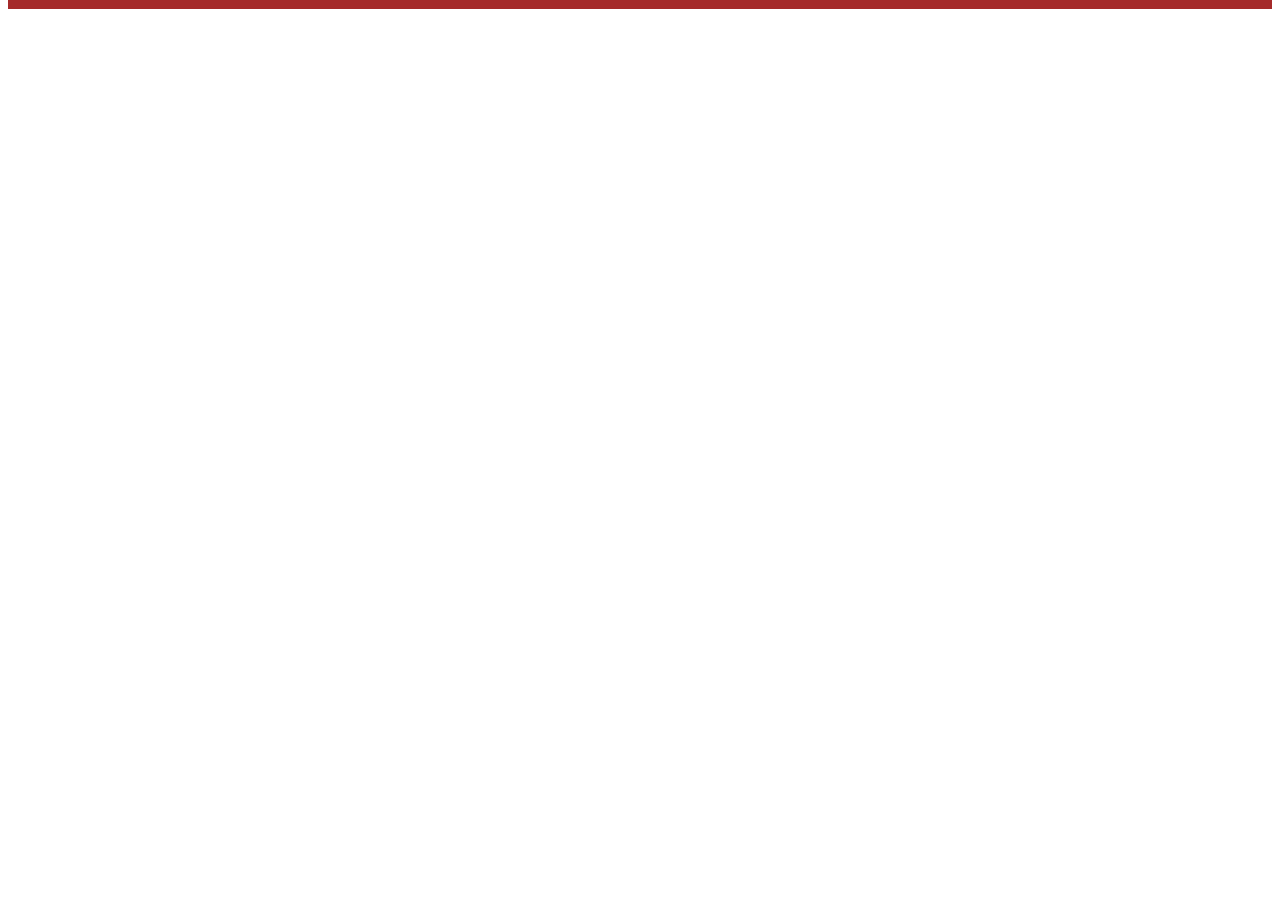
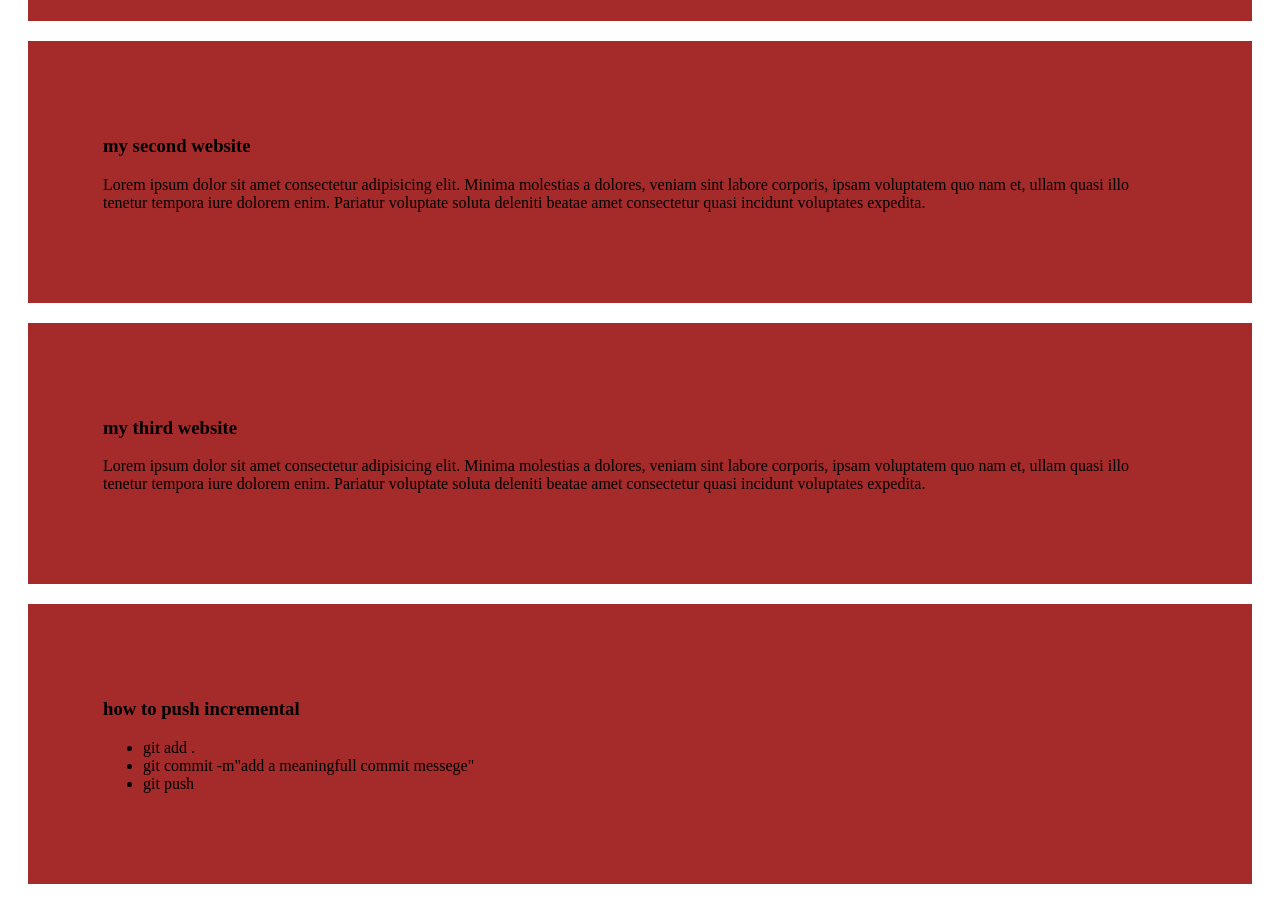
Before and after one commit to 007Siam/my-simple-website, a plain HTML site: page index.html in a window 1280 px wide. Shown: the part 260-1164 px from the top of the page. Before the commit the page ends 800 px from the top, so only its background shows below. Drawn offline with Linux system fonts and the light colour scheme.

Commit message:
incremental list added

```diff
--- a/index.html
+++ b/index.html
@@ -11,5 +11,21 @@
         <h3>my first website</h3>
         <p>Lorem ipsum dolor sit amet consectetur adipisicing elit. Minima molestias a dolores, veniam sint labore corporis, ipsam voluptatem quo nam et, ullam quasi illo tenetur tempora iure dolorem enim. Pariatur voluptate soluta deleniti beatae amet consectetur quasi incidunt voluptates expedita.</p>
     </div>
+    <div>
+        <h3>my second website</h3>
+        <p>Lorem ipsum dolor sit amet consectetur adipisicing elit. Minima molestias a dolores, veniam sint labore corporis, ipsam voluptatem quo nam et, ullam quasi illo tenetur tempora iure dolorem enim. Pariatur voluptate soluta deleniti beatae amet consectetur quasi incidunt voluptates expedita.</p>
+    </div>
+    <div>
+        <h3>my third website</h3>
+        <p>Lorem ipsum dolor sit amet consectetur adipisicing elit. Minima molestias a dolores, veniam sint labore corporis, ipsam voluptatem quo nam et, ullam quasi illo tenetur tempora iure dolorem enim. Pariatur voluptate soluta deleniti beatae amet consectetur quasi incidunt voluptates expedita.</p>
+    </div>
+    <div>
+        <h3>how to push incremental</h3>
+        <ul>
+            <li>git add .</li>
+            <li>git commit -m"add a meaningfull commit messege"</li>
+            <li>git push</li>
+        </ul>
+    </div>
 </body>
 </html>
--- a/styles/blog.css
+++ b/styles/blog.css
@@ -1,4 +1,5 @@
 div{
     background-color: brown;
     padding: 75px;
+    margin: 20px;
 }
```
